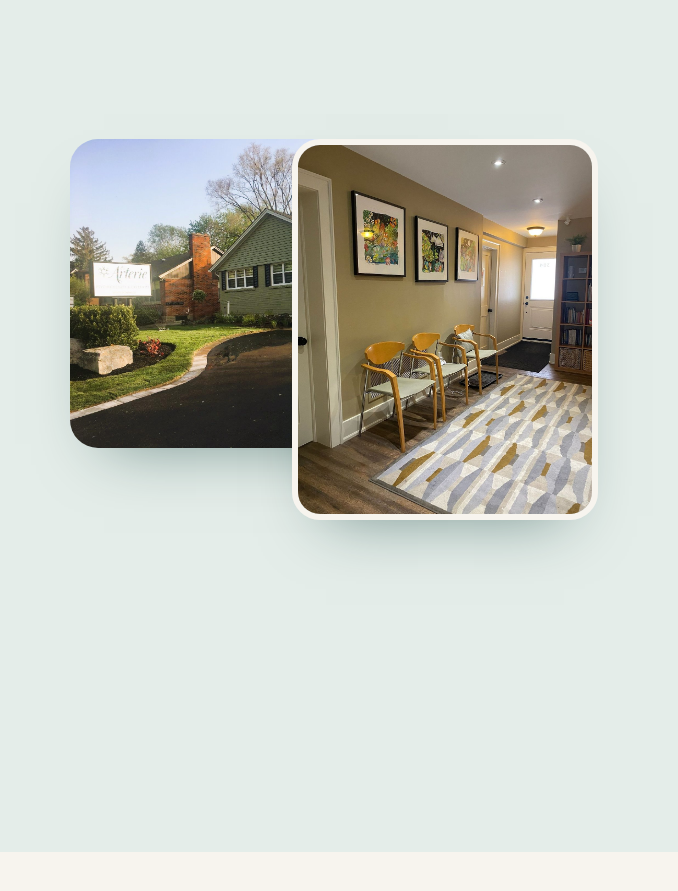
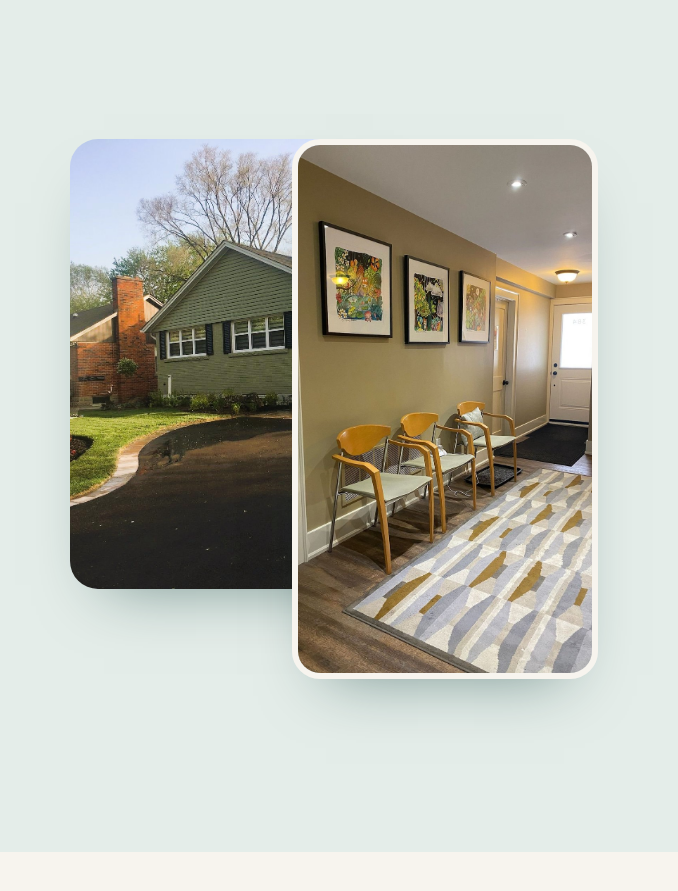
Before and after one commit to mayaritchie95/Jason-Townsley, a plain HTML site: page about.html in a window 1280 px wide. Shown: the part 7100-7991 px from the top of the page, 602-1280 px from the left. Drawn offline with nearby package versions, Linux system fonts and the light colour scheme.

Commit message:
Add files via upload

```diff
--- a/assets/style.css
+++ b/assets/style.css
@@ -414,10 +414,10 @@ a:focus-visible,button:focus-visible,input:focus-visible,textarea:focus-visible{
 @media (max-width:860px){.location-grid{grid-template-columns:1fr;gap:32px;}.location-map .map-embed{min-height:300px;}}
 
 /* ---------- Layered media (exterior + interior overlap) ---------- */
-.layered-media{position:relative;padding-bottom:72px;}
-.layered-media .layer-back{width:78%;border-radius:var(--radius-lg);box-shadow:var(--shadow);display:block;object-fit:cover;aspect-ratio:4/3;}
+.layered-media{position:relative;padding-bottom:90px;padding-right:72px;}
+.layered-media .layer-back{width:74%;border-radius:var(--radius-lg);box-shadow:var(--shadow);display:block;object-fit:cover;aspect-ratio:3/4;}
 .layered-media .layer-front{position:absolute;right:0;bottom:0;width:58%;border-radius:var(--radius-lg);box-shadow:var(--shadow);border:6px solid var(--paper);object-fit:cover;aspect-ratio:3/4;}
-@media (max-width:860px){.layered-media{padding-bottom:56px;}}
+@media (max-width:860px){.layered-media{padding-bottom:64px;padding-right:48px;}}
 
 /* Arterie logo: dark version shows as-is (no invert) */
 .section-sage .arterie-logo,.section-forest .arterie-logo{filter:none;opacity:1;}
```
